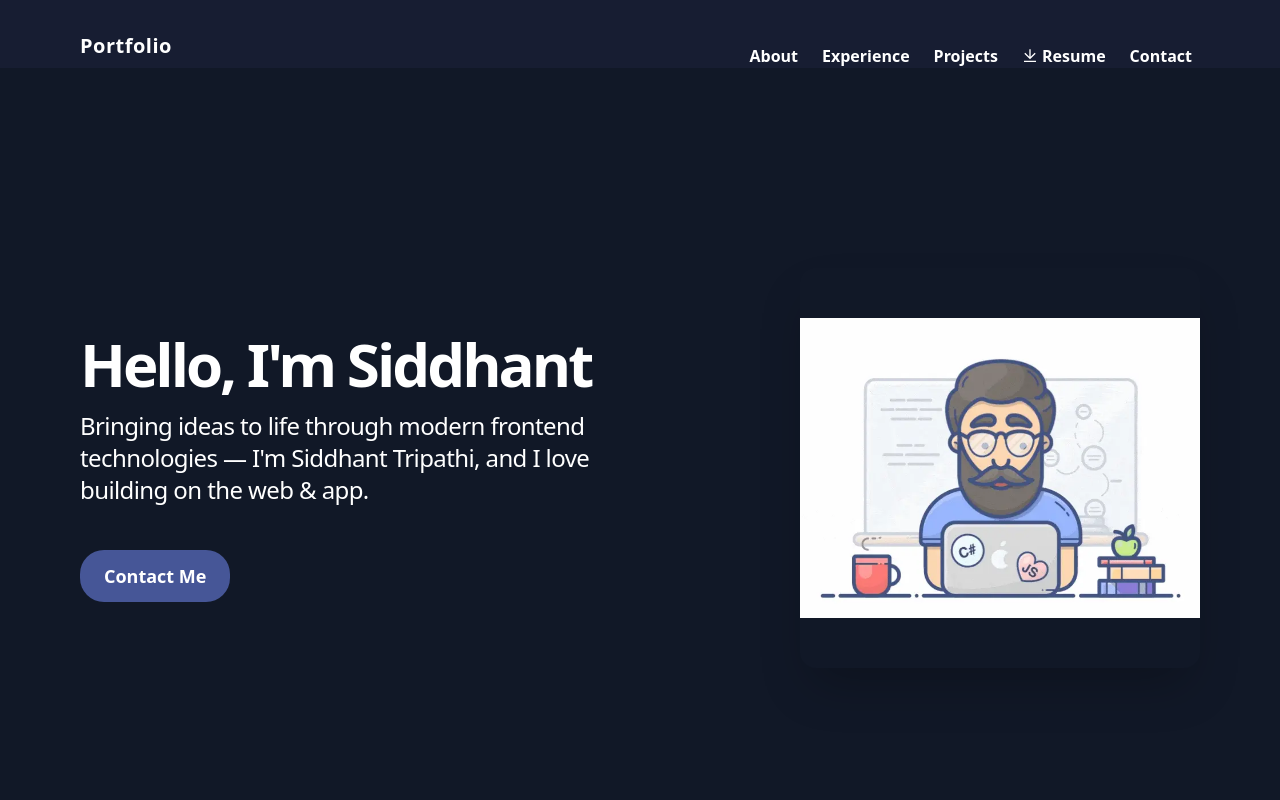
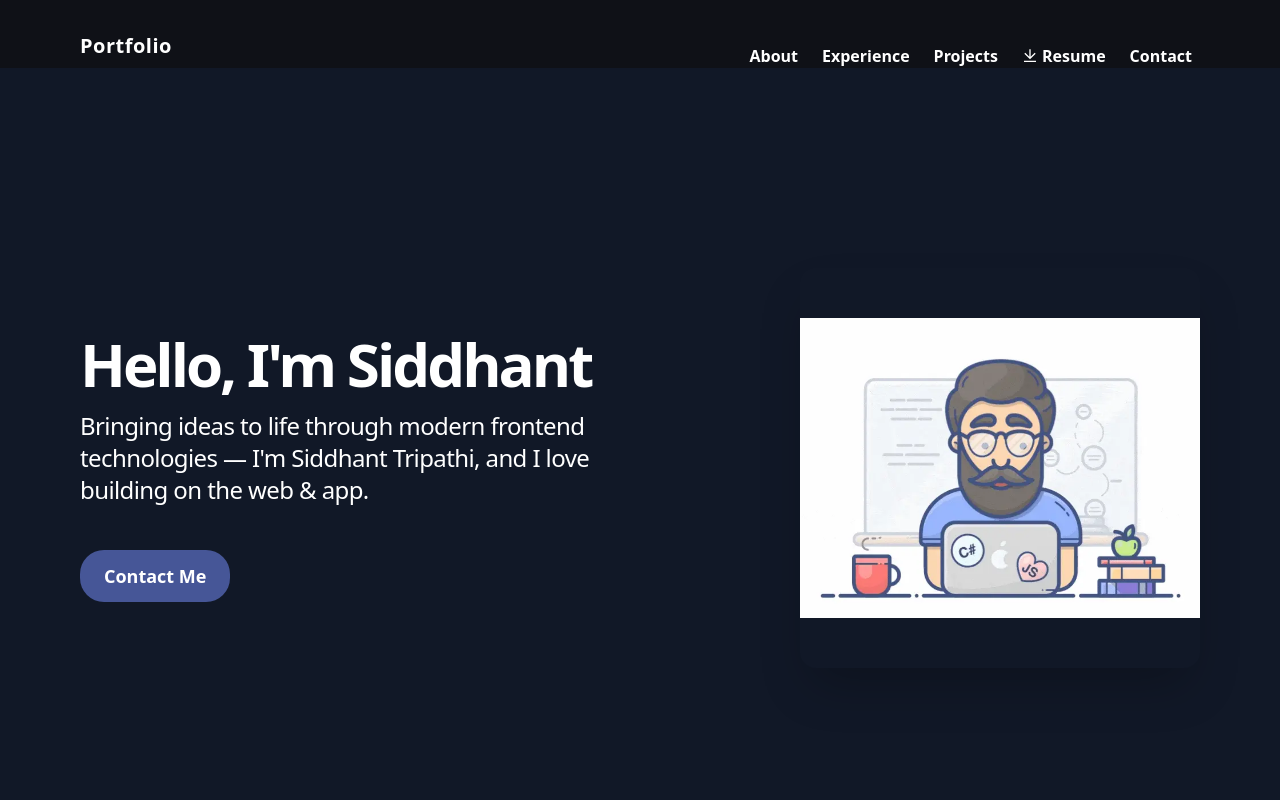
Before and after one commit to siddhanttripathi22/portfolio, a React (Vite) app: page / in a window 1280 px wide. Shown: the top 800 px of the page. Built offline with nearby package versions, Linux system fonts and the light colour scheme; the HTML template or start-up script is replaced by a standard one.

Commit message:
Change background color of App component

```diff
--- a/src/App.jsx
+++ b/src/App.jsx
@@ -7,7 +7,10 @@ import Projects from "./components/Projects/Projects";
 
 function App() {
   return (
-    <div className="bg-[#171d32] h-auto w-full overflow-hidden">
+    <div
+      className="h-auto w-full overflow-hidden"
+      style={{ background: "#0f1117" }}
+    >
       <Navbar />
       <Home />
       <About />
```
